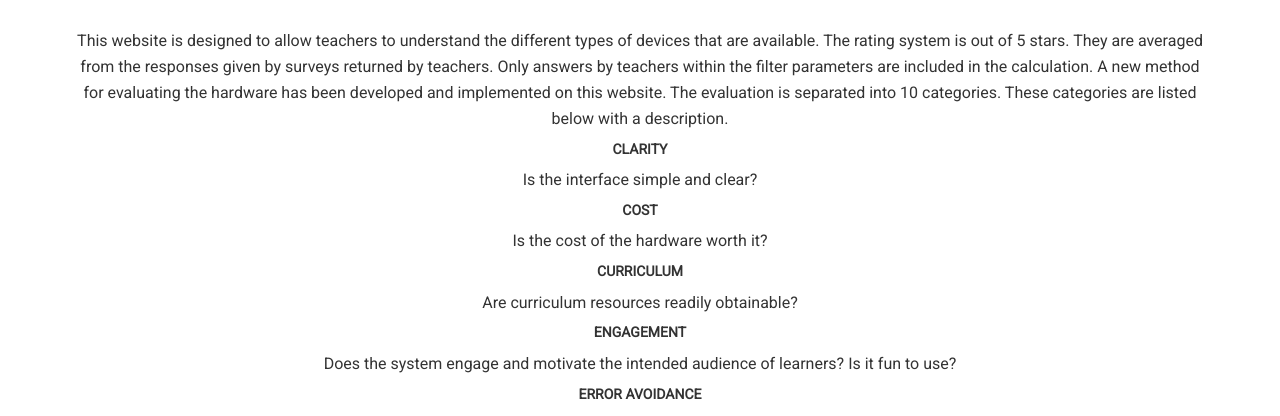
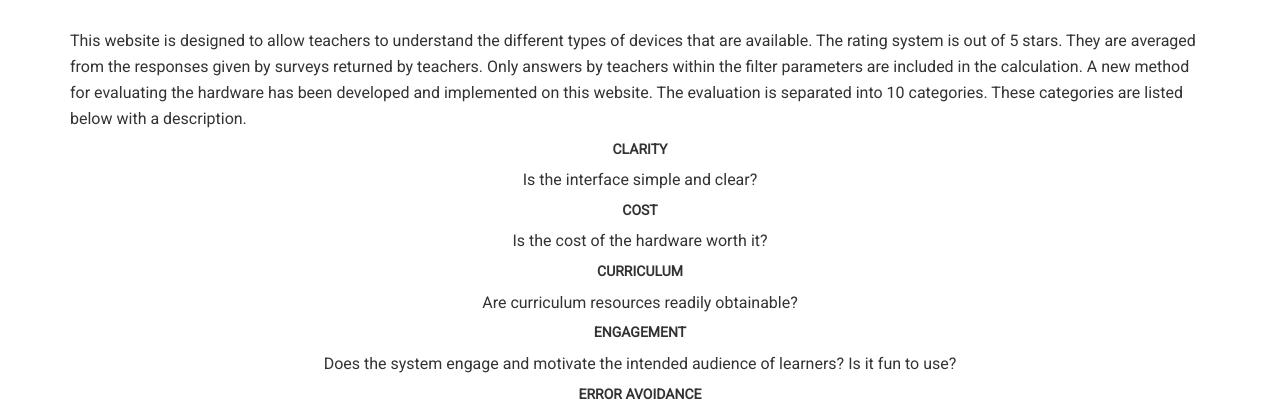
Before and after one commit to JMBenham/FYP-Website, a Django app: page /about/ in a window 1280 px wide. Shown: the part 122-538 px from the top of the page. Run offline with Django 3.2, Linux system fonts and the light colour scheme; some libraries are stand-ins or nearby versions.

Commit message:
Updated about page

```diff
--- a/website/templates/website/about.html
+++ b/website/templates/website/about.html
@@ -2,7 +2,7 @@
 
 {% block body %}
     <div class="container">
-        <p style="text-align: center">
+        <p>
             This website is designed to allow teachers to understand the different types of devices that are available.
 
             The rating system is out of 5 stars. They are averaged from the responses given by surveys returned by
@@ -24,7 +24,7 @@
         <h6 style="text-align: center">Error Avoidance</h6>
             <p style="text-align: center">Does the program avoid errors where possible?</p>
         <h6 style="text-align: center">Feedback</h6>
-{#            <p style="text-align: center">Does the system provide timely and constructive feedback?</p>
+            <p style="text-align: center">Does the system provide timely and constructive feedback?</p>
         <h6 style="text-align: center">Non-Threatening</h6>
             <p style="text-align: center">Does the system appear threatening? Do users feel safe in the
                 knowledge that they can experiment without losing data?</p>
```
